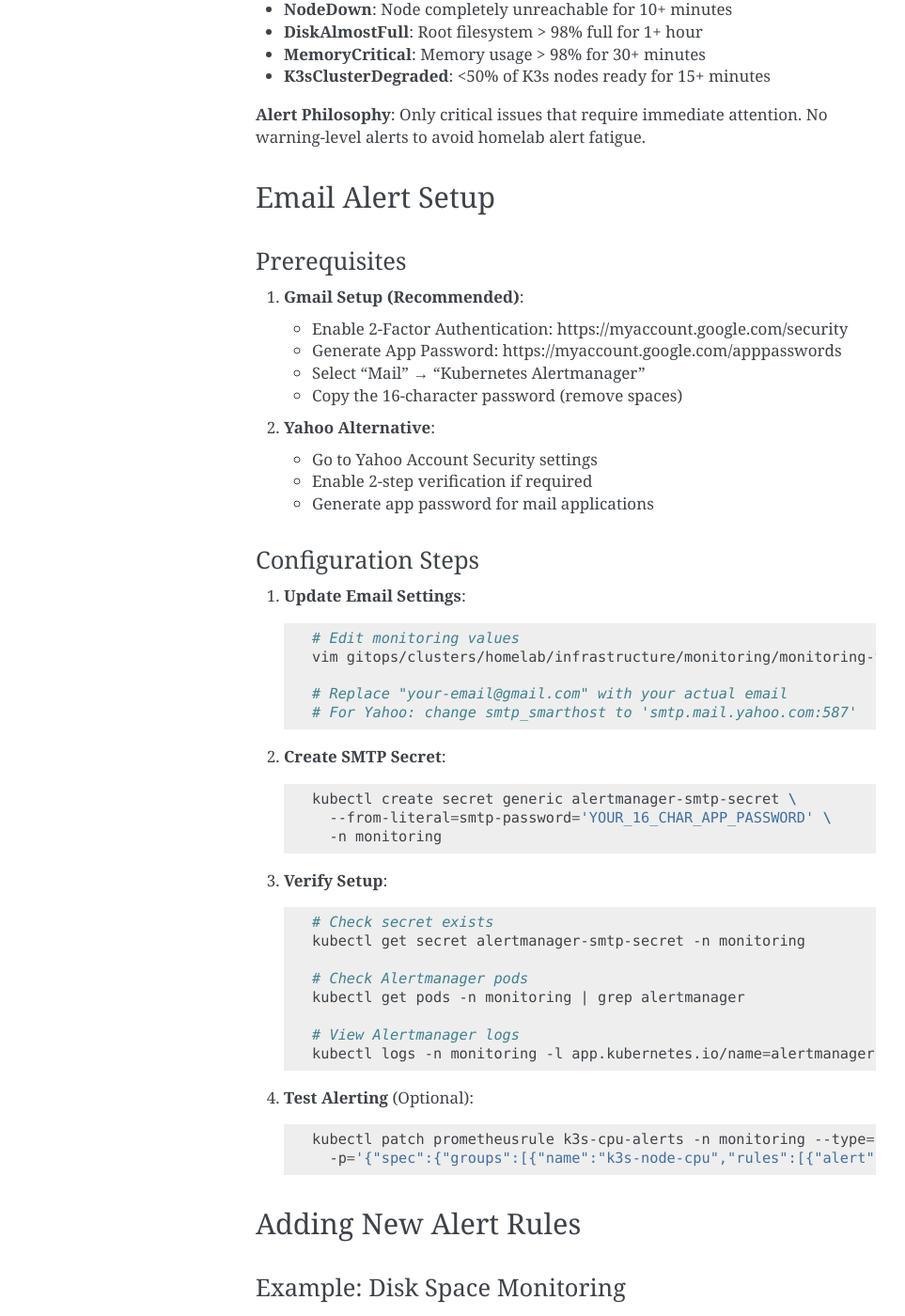
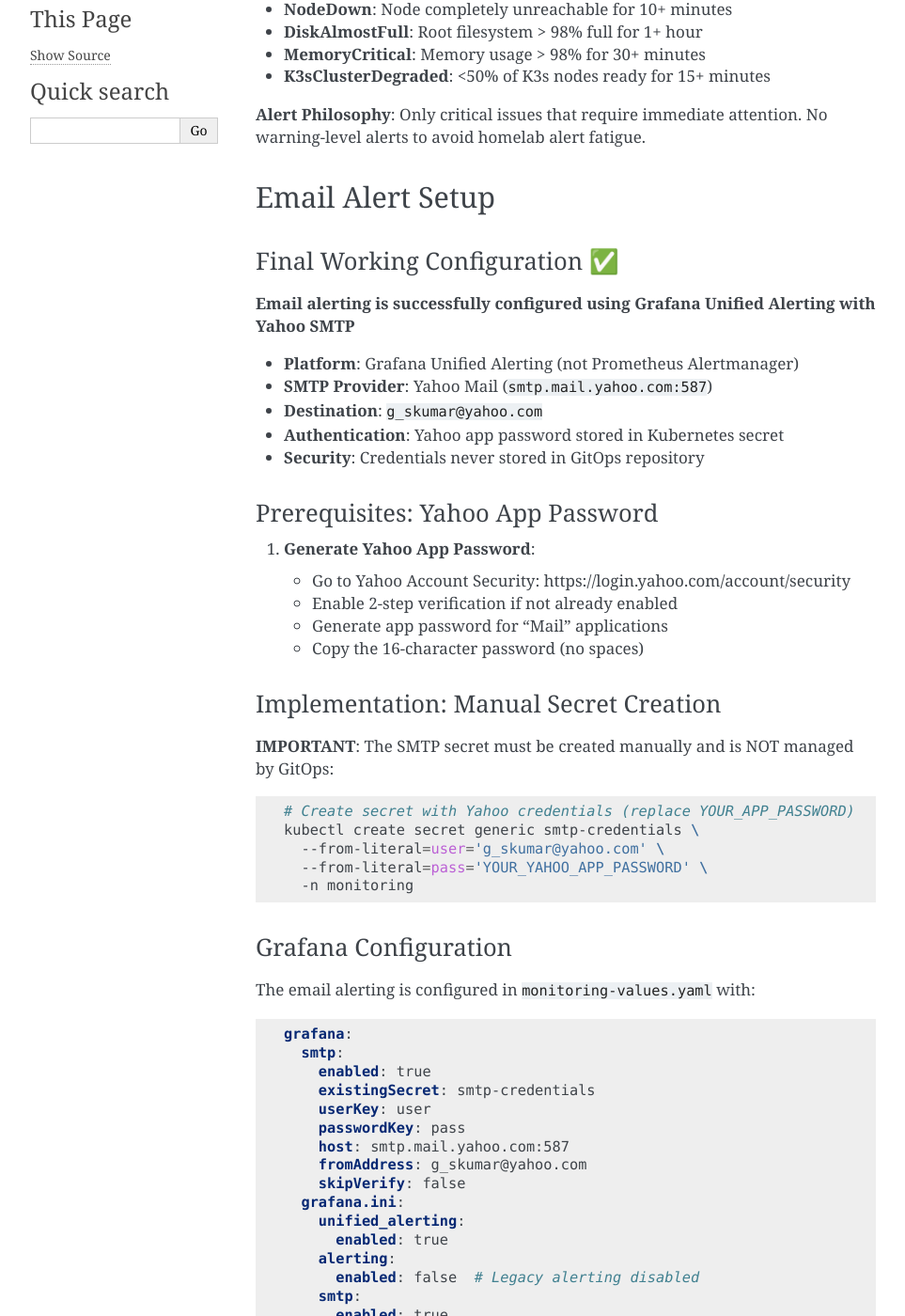
Before and after one commit to homeiac/home, a Sphinx documentation site: the page built from docs/source/md/monitoring-alerting-guide.md, in a window 1280 px wide and 1400 px high, scrolled down 1217 px. Shown: the whole window at 94% size, without its empty margins (148-1111 px from the left). Built offline with Sphinx 7.4.7, drawn with Linux system fonts in a browser that asks for light colours; some of the changed text lies outside the part shown.

Commit message:
Document complete email alerting implementation with lessons learned
- Replace outdated Alertmanager documentation with working Grafana approach
- Document all missteps: Helm values issues, AlertmanagerConfig CRD problems, Zoho SMTP issues
- Provide complete working configuration for Grafana unified alerting with Yahoo SMTP
- Include security notes about credential management outside GitOps
- Remove obsolete test alert examples and outdated instructions
- Document key technical details: secret mounting, file-based auth, config reload requirements

This serves as a complete reference for implementing email alerting in kube-prometheus-stack
and documents the pitfalls to avoid for future implementations.

fixes #97

````diff
--- a/docs/source/md/monitoring-alerting-guide.md
+++ b/docs/source/md/monitoring-alerting-guide.md
@@ -45,53 +45,118 @@
 
 ## Email Alert Setup
 
-### Prerequisites
-1. **Gmail Setup (Recommended)**:
-   - Enable 2-Factor Authentication: https://myaccount.google.com/security
-   - Generate App Password: https://myaccount.google.com/apppasswords
-   - Select "Mail" → "Kubernetes Alertmanager"
-   - Copy the 16-character password (remove spaces)
+### Final Working Configuration ✅
 
-2. **Yahoo Alternative**:
-   - Go to Yahoo Account Security settings
-   - Enable 2-step verification if required
-   - Generate app password for mail applications
+**Email alerting is successfully configured using Grafana Unified Alerting with Yahoo SMTP**
 
-### Configuration Steps
+- **Platform**: Grafana Unified Alerting (not Prometheus Alertmanager)
+- **SMTP Provider**: Yahoo Mail (`smtp.mail.yahoo.com:587`)
+- **Destination**: `g_skumar@yahoo.com`
+- **Authentication**: Yahoo app password stored in Kubernetes secret
+- **Security**: Credentials never stored in GitOps repository
 
-1. **Update Email Settings**:
-   ```bash
-   # Edit monitoring values
-   vim gitops/clusters/homelab/infrastructure/monitoring/monitoring-values.yaml
+### Prerequisites: Yahoo App Password
 
-   # Replace "your-email@gmail.com" with your actual email
-   # For Yahoo: change smtp_smarthost to 'smtp.mail.yahoo.com:587'
-   ```
+1. **Generate Yahoo App Password**:
+   - Go to Yahoo Account Security: https://login.yahoo.com/account/security
+   - Enable 2-step verification if not already enabled
+   - Generate app password for "Mail" applications
+   - Copy the 16-character password (no spaces)
 
-2. **Create SMTP Secret**:
-   ```bash
-   kubectl create secret generic alertmanager-smtp-secret \
-     --from-literal=smtp-password='YOUR_16_CHAR_APP_PASSWORD' \
-     -n monitoring
-   ```
+### Implementation: Manual Secret Creation
 
-3. **Verify Setup**:
-   ```bash
-   # Check secret exists
-   kubectl get secret alertmanager-smtp-secret -n monitoring
+**IMPORTANT**: The SMTP secret must be created manually and is NOT managed by GitOps:
 
-   # Check Alertmanager pods
-   kubectl get pods -n monitoring | grep alertmanager
+```bash
+# Create secret with Yahoo credentials (replace YOUR_APP_PASSWORD)
+kubectl create secret generic smtp-credentials \
+  --from-literal=user='g_skumar@yahoo.com' \
+  --from-literal=pass='YOUR_YAHOO_APP_PASSWORD' \
+  -n monitoring
+```
 
-   # View Alertmanager logs
-   kubectl logs -n monitoring -l app.kubernetes.io/name=alertmanager
-   ```
+### Grafana Configuration
 
-4. **Test Alerting** (Optional):
-   ```bash
-   kubectl patch prometheusrule k3s-cpu-alerts -n monitoring --type='merge' \
-     -p='{"spec":{"groups":[{"name":"k3s-node-cpu","rules":[{"alert":"TestAlert","expr":"up","for":"0s","labels":{"severity":"critical"},"annotations":{"summary":"Test alert - you can ignore this"}}]}]}}'
-   ```
+The email alerting is configured in `monitoring-values.yaml` with:
+
+```yaml
+grafana:
+  smtp:
+    enabled: true
+    existingSecret: smtp-credentials
+    userKey: user
+    passwordKey: pass
+    host: smtp.mail.yahoo.com:587
+    fromAddress: g_skumar@yahoo.com
+    skipVerify: false
+  grafana.ini:
+    unified_alerting:
+      enabled: true
+    alerting:
+      enabled: false  # Legacy alerting disabled
+    smtp:
+      enabled: true
+      host: smtp.mail.yahoo.com:587
+      user: $__file{/etc/secrets/smtp-credentials/user}
+      password: $__file{/etc/secrets/smtp-credentials/pass}
+      from_address: g_skumar@yahoo.com
+      skip_verify: false
+  extraSecretMounts:
+    - name: smtp-credentials
+      secretName: smtp-credentials
+      mountPath: /etc/secrets/smtp-credentials
+      readOnly: true
+```
+
+### Usage: Creating Email Alerts in Grafana
+
+1. **Access Grafana**: `http://<node-ip>:32080` (admin/admin)
+2. **Contact Points**: Alerting → Contact Points → Add contact point
+   - **Name**: `email-notifications`
+   - **Type**: `Email`
+   - **Addresses**: `g_skumar@yahoo.com`
+3. **Notification Policies**: Configure routing to email contact point
+4. **Alert Rules**: Create rules that will trigger email notifications
+
+### Troubleshooting and Lessons Learned
+
+#### What Didn't Work (Documented for Reference)
+
+1. **Prometheus Alertmanager via Helm Values**:
+   - **Issue**: kube-prometheus-stack ignores custom alertmanager config in helm values
+   - **Error**: Configuration parsing errors, secrets not properly mounted
+   - **Lesson**: Helm values approach for alertmanager is unreliable in kube-prometheus-stack
+
+2. **AlertmanagerConfig CRD Approach**:
+   - **Issue**: CRD not picked up by prometheus-operator despite correct selectors
+   - **Error**: Configuration never merged into alertmanager runtime config
+   - **Lesson**: AlertmanagerConfig CRD support in kube-prometheus-stack can be inconsistent
+
+3. **Zoho SMTP Configuration**:
+   - **Issue**: "554 5.7.8 Access Restricted" error
+   - **Cause**: Zoho requires app-specific passwords, complex authentication
+   - **Lesson**: Yahoo SMTP is more reliable for automated systems
+
+#### What Worked: Grafana Unified Alerting
+
+- **Reliable**: Direct SMTP configuration in Grafana
+- **Secure**: File-based credential mounting from Kubernetes secrets
+- **User-Friendly**: Web UI for creating and managing alert rules
+- **Flexible**: Supports multiple notification channels and complex routing
+
+#### Key Technical Details
+
+1. **Secret Mounting**: Uses `extraSecretMounts` to mount credentials as files
+2. **File-Based Auth**: Grafana reads credentials from mounted files using `$__file{}` syntax
+3. **Configuration Reload**: Requires Helm release upgrade and pod restart for config changes
+4. **Unified Alerting**: Must disable legacy alerting and enable unified alerting
+
+### Security Notes
+
+- **Never commit SMTP passwords** to Git repositories
+- **Use app passwords** instead of account passwords for third-party applications
+- **Rotate credentials** regularly and update the Kubernetes secret
+- **Secret is cluster-local** and not managed by GitOps for security
 
 ## Adding New Alert Rules
 
````
